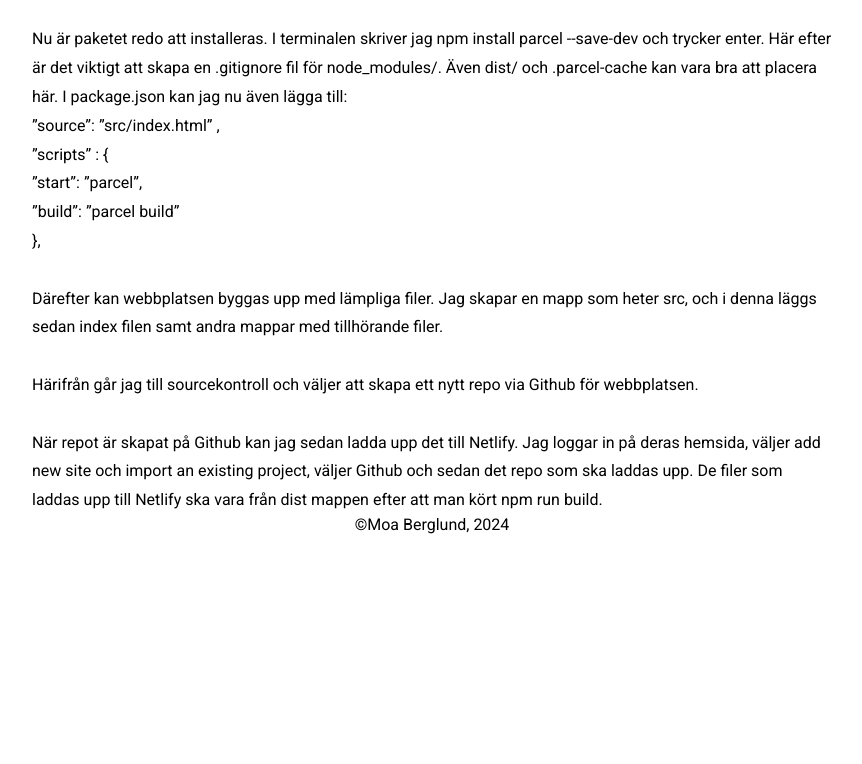
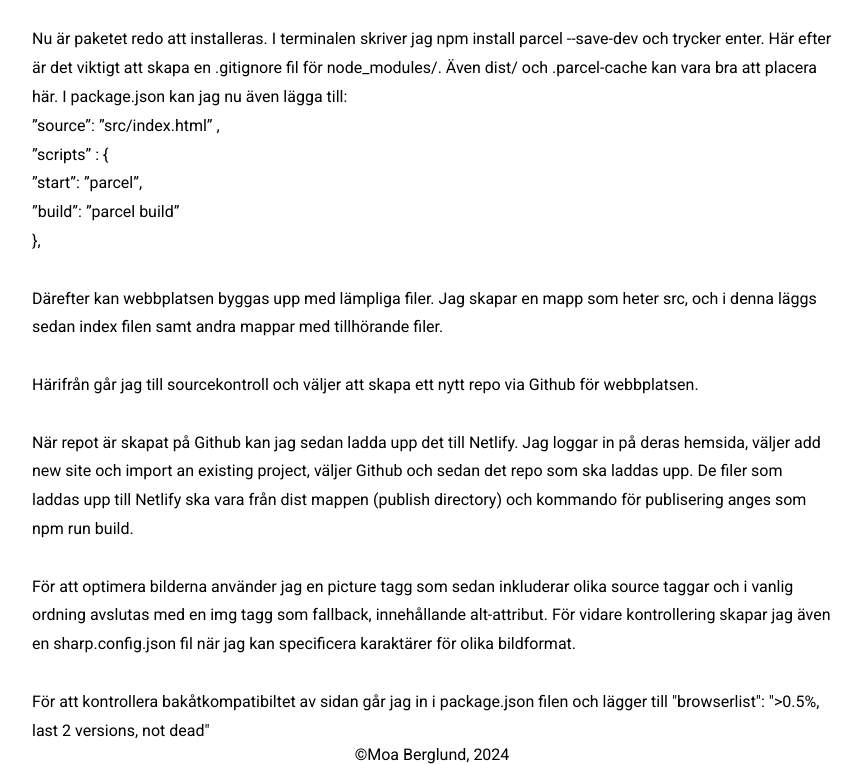
Before and after one commit to moaberglund/automatisering-publicering, a website built with Parcel: page src/p/arbetsprocess.html in a window 1280 px wide. Shown: the part 405-1169 px from the top of the page, without its empty margins (208-1070 px from the left). Before the commit the page ends 939 px from the top, so only its background shows below. Built offline with nearby package versions, Linux system fonts and the light colour scheme.

Commit message:
vidare beskrivning av arbetsprocess

```diff
--- a/src/p/arbetsprocess.html
+++ b/src/p/arbetsprocess.html
@@ -64,7 +64,13 @@
         <p>Härifrån går jag till sourcekontroll och väljer att skapa ett nytt repo via Github för webbplatsen.</p><br>
         <p>När repot är skapat på Github kan jag sedan ladda upp det till Netlify. Jag loggar in på deras hemsida,
             väljer add new site och import an existing project, väljer Github och sedan det repo som ska laddas upp. De
-            filer som laddas upp till Netlify ska vara från dist mappen efter att man kört npm run build.</p>
+            filer som laddas upp till Netlify ska vara från dist mappen (publish directory) och kommando för publisering
+            anges som npm run build.</p><br>
+        <p>För att optimera bilderna använder jag en picture tagg som sedan inkluderar olika source taggar och i vanlig
+            ordning avslutas med en img tagg som fallback, innehållande alt-attribut. För vidare kontrollering skapar
+            jag även en sharp.config.json fil när jag kan specificera karaktärer för olika bildformat.</p><br>
+        <p>För att kontrollera bakåtkompatibiltet av sidan går jag in i package.json filen och lägger till
+            "browserlist": ">0.5%, last 2 versions, not dead"</p>
 
 
     </div>
```
